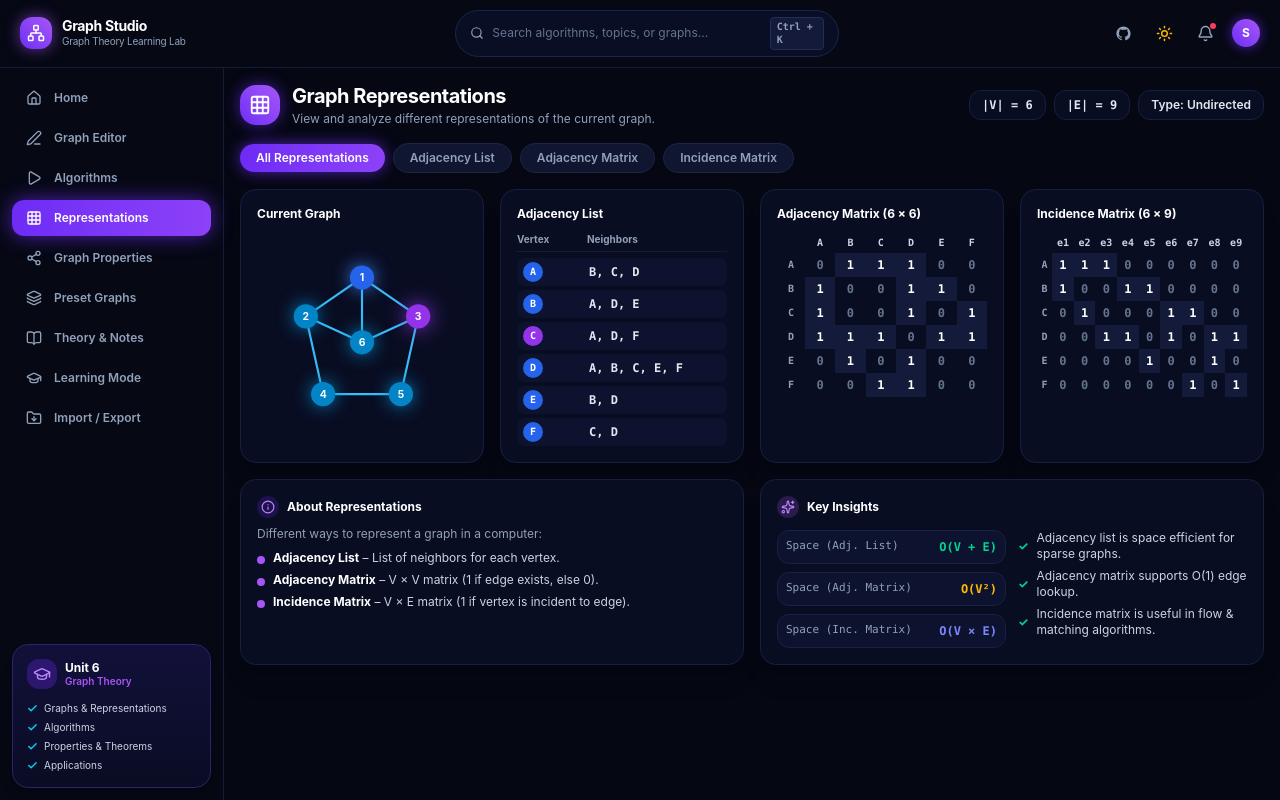
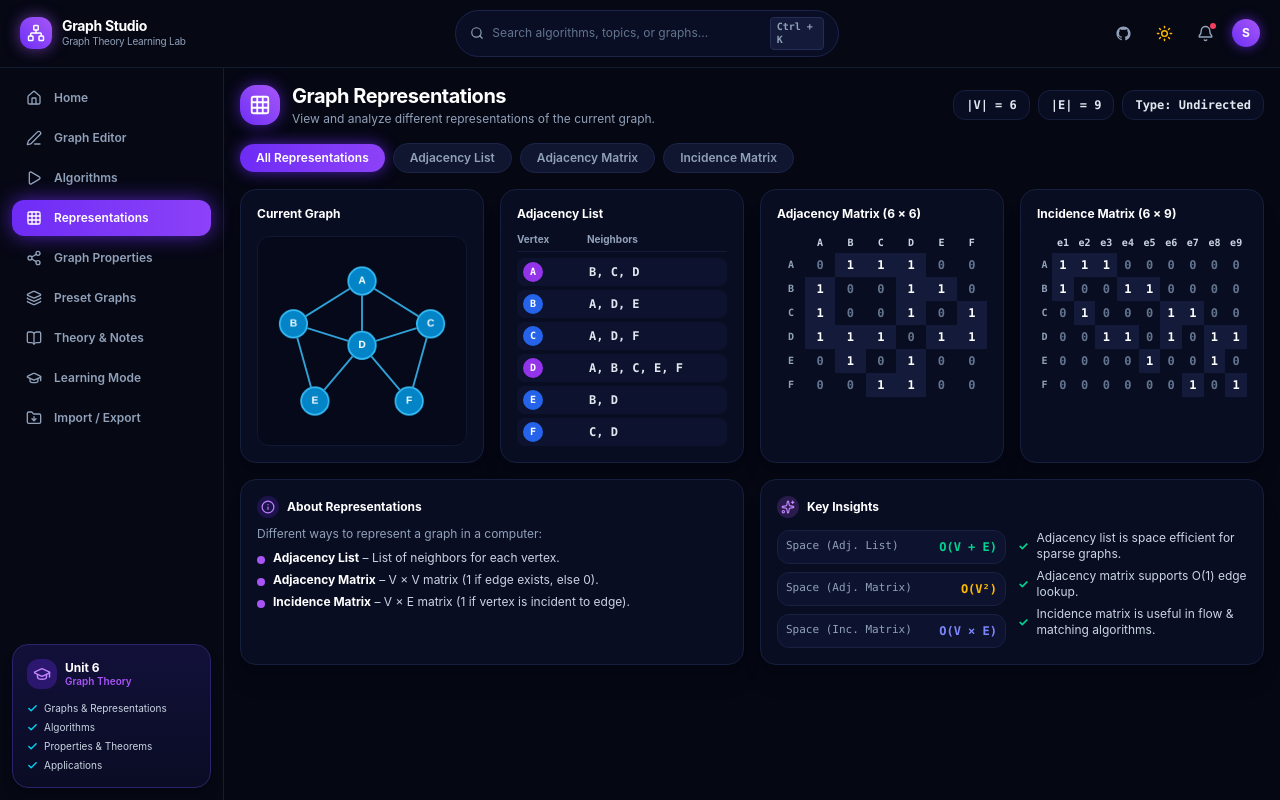
Before and after one commit to shubhamyadav0625/graph-studio-, a React (Vite) app: page / in a window 1280 px wide. Both pictures are taken after a click on the button "Representations". Built offline with nearby package versions, Linux system fonts and the light colour scheme.

Commit message:
Make representation tabs interactive with dedicated full views and dynamic Cytoscape graph sync

```diff
--- a/src/components/RepresentationsView.tsx
+++ b/src/components/RepresentationsView.tsx
@@ -1,16 +1,19 @@
 // src/components/RepresentationsView.tsx
-import React, { useState } from 'react';
+import React, { useState, useEffect, useRef } from 'react';
+import Cytoscape from 'cytoscape';
 import { useGraph } from '../context';
 import { Grid, Info, Sparkles } from 'lucide-react';
 
 const RepresentationsView: React.FC = () => {
   const { graph } = useGraph();
   const [activeTab, setActiveTab] = useState<'all' | 'list' | 'adjMatrix' | 'incMatrix'>('all');
+  const containerRef = useRef<HTMLDivElement>(null);
+  const cyRef = useRef<Cytoscape.Core | null>(null);
 
   const vCount = graph.vertices.length;
   const eCount = graph.edges.length;
 
-  // Build Adjacency List
+  // Build dynamic Adjacency List from current graph
   const adjList: Record<string, string[]> = {};
   graph.vertices.forEach((v) => {
     adjList[v] = [];
@@ -24,7 +27,7 @@ const RepresentationsView: React.FC = () => {
     }
   });
 
-  // Build Adjacency Matrix
+  // Build dynamic Adjacency Matrix from current graph
   const adjMatrix: number[][] = graph.vertices.map((u) =>
     graph.vertices.map((v) =>
       graph.edges.some(
@@ -35,8 +38,105 @@ const RepresentationsView: React.FC = () => {
     )
   );
 
+  // Initialize and update Cytoscape canvas for Current Graph
+  useEffect(() => {
+    if (!containerRef.current) return;
+
+    if (!cyRef.current) {
+      cyRef.current = Cytoscape({
+        container: containerRef.current,
+        elements: [],
+        boxSelectionEnabled: false,
+        autounselectify: false,
+        userZoomingEnabled: false,
+        userPanningEnabled: false,
+        style: [
+          {
+            selector: 'node',
+            style: {
+              label: 'data(label)',
+              'text-valign': 'center',
+              'text-halign': 'center',
+              color: '#ffffff',
+              'font-size': '12px',
+              'font-weight': 'bold',
+              'background-color': '#0284c7',
+              'border-width': 2,
+              'border-color': '#38bdf8',
+              width: 32,
+              height: 32,
+            } as any,
+          },
+          {
+            selector: 'edge',
+            style: {
+              width: 2.2,
+              'line-color': '#38bdf8',
+              'target-arrow-shape': 'none',
+              'curve-style': 'bezier',
+              opacity: 0.85,
+            } as any,
+          },
+        ],
+        layout: { name: 'preset' },
+      });
+    }
+
+    const cy = cyRef.current;
+    if (!cy) return;
+
+    const referenceCoords: Record<string, { x: number; y: number }> = {
+      '1': { x: 130, y: 35 },
+      '2': { x: 50, y: 85 },
+      '3': { x: 210, y: 85 },
+      '6': { x: 130, y: 110 },
+      '4': { x: 75, y: 175 },
+      '5': { x: 185, y: 175 },
+      'A': { x: 130, y: 35 },
+      'B': { x: 50, y: 85 },
+      'C': { x: 210, y: 85 },
+      'D': { x: 130, y: 110 },
+      'E': { x: 75, y: 175 },
+      'F': { x: 185, y: 175 },
+    };
+
+    const count = graph.vertices.length;
+    const elements: Cytoscape.ElementDefinition[] = [];
+
+    graph.vertices.forEach((v, index) => {
+      let pos = referenceCoords[v];
+      if (!pos) {
+        const angle = (2 * Math.PI * index) / Math.max(1, count);
+        pos = {
+          x: 130 + 80 * Math.sin(angle),
+          y: 110 - 70 * Math.cos(angle),
+        };
+      }
+      elements.push({
+        group: 'nodes',
+        data: { id: v, label: v },
+        position: pos,
+      });
+    });
+
+    graph.edges.forEach((e, i) => {
+      elements.push({
+        group: 'edges',
+        data: {
+          id: `e-${e.source}-${e.target}-${i}`,
+          source: e.source,
+          target: e.target,
+        },
+      });
+    });
+
+    cy.elements().remove();
+    cy.add(elements);
+    cy.fit(undefined, 20);
+  }, [graph]);
+
   return (
-    <div className="space-y-4 max-w-7xl mx-auto select-none">
+    <div className="space-y-4 max-w-7xl mx-auto select-none font-sans">
       {/* Top Banner Row matching exact Reference Screenshot */}
       <div className="flex items-center justify-between">
         <div className="flex items-center gap-3">
@@ -54,14 +154,14 @@ const RepresentationsView: React.FC = () => {
         </div>
 
         {/* Top Right Quick Stats */}
-        <div className="flex items-center gap-2">
-          <div className="px-3 py-1.5 rounded-xl bg-[#090d22] border border-[#161f3e] text-xs font-mono font-semibold text-slate-200">
+        <div className="flex items-center gap-2 font-mono text-xs">
+          <div className="px-3 py-1.5 rounded-xl bg-[#090d22] border border-[#161f3e] font-semibold text-slate-200">
             |V| = {vCount}
           </div>
-          <div className="px-3 py-1.5 rounded-xl bg-[#090d22] border border-[#161f3e] text-xs font-mono font-semibold text-slate-200">
+          <div className="px-3 py-1.5 rounded-xl bg-[#090d22] border border-[#161f3e] font-semibold text-slate-200">
             |E| = {eCount}
           </div>
-          <div className="px-3 py-1.5 rounded-xl bg-[#090d22] border border-[#161f3e] text-xs font-semibold text-slate-200">
+          <div className="px-3 py-1.5 rounded-xl bg-[#090d22] border border-[#161f3e] font-semibold text-slate-200">
             Type: Undirected
           </div>
         </div>
@@ -111,35 +211,14 @@ const RepresentationsView: React.FC = () => {
         </button>
       </div>
 
-      {/* Main Presentation Grid: Flex/Grid with balanced desktop sizing */}
+      {/* Main Presentation Layout: Dynamically reacts to selected Tab */}
+      {activeTab === 'all' && (
         <div className="grid grid-cols-1 md:grid-cols-2 lg:grid-cols-4 gap-4 items-stretch">
-        {/* Card 1: Current Graph SVG */}
+          {/* Card 1: Current Graph Interactive Canvas */}
           <div className="p-4 rounded-2xl bg-[#090d22] border border-[#161f3e] shadow-xl flex flex-col justify-between min-w-0">
             <h3 className="text-xs font-bold text-white mb-2">Current Graph</h3>
-          <div className="flex-1 flex items-center justify-center py-2 relative">
-            <svg width="190" height="190" viewBox="0 0 220 200" className="overflow-visible">
-              <line x1="110" y1="30" x2="45" y2="75" stroke="#38bdf8" strokeWidth="2.5" />
-              <line x1="110" y1="30" x2="175" y2="75" stroke="#38bdf8" strokeWidth="2.5" />
-              <line x1="45" y1="75" x2="65" y2="165" stroke="#38bdf8" strokeWidth="2.5" />
-              <line x1="175" y1="75" x2="155" y2="165" stroke="#38bdf8" strokeWidth="2.5" />
-              <line x1="65" y1="165" x2="155" y2="165" stroke="#38bdf8" strokeWidth="2.5" />
-              <line x1="110" y1="30" x2="110" y2="105" stroke="#38bdf8" strokeWidth="2.5" />
-              <line x1="45" y1="75" x2="110" y2="105" stroke="#38bdf8" strokeWidth="2.5" />
-              <line x1="175" y1="75" x2="110" y2="105" stroke="#38bdf8" strokeWidth="2.5" />
-
-              <circle cx="110" cy="30" r="14" fill="#2563eb" className="drop-shadow-[0_0_10px_rgba(59,130,246,0.9)]" />
-              <text x="110" y="34" fill="#ffffff" fontSize="12" fontWeight="bold" textAnchor="middle">1</text>
-              <circle cx="45" cy="75" r="14" fill="#0284c7" className="drop-shadow-[0_0_10px_rgba(2,132,199,0.9)]" />
-              <text x="45" y="79" fill="#ffffff" fontSize="12" fontWeight="bold" textAnchor="middle">2</text>
-              <circle cx="175" cy="75" r="14" fill="#9333ea" className="drop-shadow-[0_0_12px_rgba(147,51,234,0.9)]" />
-              <text x="175" y="79" fill="#ffffff" fontSize="12" fontWeight="bold" textAnchor="middle">3</text>
-              <circle cx="110" cy="105" r="14" fill="#0284c7" className="drop-shadow-[0_0_10px_rgba(2,132,199,0.9)]" />
-              <text x="110" y="109" fill="#ffffff" fontSize="12" fontWeight="bold" textAnchor="middle">6</text>
-              <circle cx="65" cy="165" r="14" fill="#0284c7" className="drop-shadow-[0_0_10px_rgba(2,132,199,0.9)]" />
-              <text x="65" y="169" fill="#ffffff" fontSize="12" fontWeight="bold" textAnchor="middle">4</text>
-              <circle cx="155" cy="165" r="14" fill="#0284c7" className="drop-shadow-[0_0_10px_rgba(2,132,199,0.9)]" />
-              <text x="155" y="169" fill="#ffffff" fontSize="12" fontWeight="bold" textAnchor="middle">5</text>
-            </svg>
+            <div className="h-[210px] w-full relative py-1 rounded-xl bg-[#060919] border border-[#121833] overflow-hidden">
+              <div ref={containerRef} className="w-full h-full" />
             </div>
           </div>
 
@@ -151,13 +230,13 @@ const RepresentationsView: React.FC = () => {
                 <span className="col-span-4">Vertex</span>
                 <span className="col-span-8">Neighbors</span>
               </div>
-            <div className="space-y-1 font-mono text-xs">
+              <div className="space-y-1 font-mono text-xs max-h-[190px] overflow-y-auto">
                 {graph.vertices.map((v, idx) => (
                   <div key={v} className="grid grid-cols-12 items-center py-1 px-1.5 rounded-lg bg-[#0d132e]">
                     <div className="col-span-4 flex items-center">
                       <span
                         className={`w-5 h-5 rounded-full flex items-center justify-center text-white text-[10px] font-bold ${
-                        idx === 2 ? 'bg-[#9333ea]' : 'bg-[#2563eb]'
+                          idx % 3 === 0 ? 'bg-[#9333ea]' : 'bg-[#2563eb]'
                         }`}
                       >
                         {v}
@@ -178,6 +257,7 @@ const RepresentationsView: React.FC = () => {
               <h3 className="text-xs font-bold text-white mb-2.5">
                 Adjacency Matrix ({vCount} × {vCount})
               </h3>
+              <div className="max-h-[190px] overflow-y-auto">
                 <table className="w-full text-center border-collapse font-mono text-xs">
                   <thead>
                     <tr className="text-slate-400 text-[10px]">
@@ -209,6 +289,7 @@ const RepresentationsView: React.FC = () => {
                 </table>
               </div>
             </div>
+          </div>
 
           {/* Card 4: Incidence Matrix */}
           <div className="p-4 rounded-2xl bg-[#090d22] border border-[#161f3e] shadow-xl flex flex-col justify-between overflow-x-auto min-w-0">
@@ -216,6 +297,7 @@ const RepresentationsView: React.FC = () => {
               <h3 className="text-xs font-bold text-white mb-2.5">
                 Incidence Matrix ({vCount} × {eCount})
               </h3>
+              <div className="max-h-[190px] overflow-y-auto">
                 <table className="w-full text-center border-collapse font-mono text-xs">
                   <thead>
                     <tr className="text-slate-400 text-[10px]">
@@ -251,6 +333,157 @@ const RepresentationsView: React.FC = () => {
               </div>
             </div>
           </div>
+        </div>
+      )}
+
+      {/* Dedicated View: Adjacency List */}
+      {activeTab === 'list' && (
+        <div className="p-6 rounded-2xl bg-[#090d22] border border-[#161f3e] shadow-xl space-y-4">
+          <div className="flex items-center justify-between border-b border-[#141b38] pb-3">
+            <div>
+              <h3 className="text-sm font-bold text-white">Full Adjacency List Representation</h3>
+              <p className="text-xs text-slate-400 mt-0.5">
+                Each vertex maps to a dynamic list of directly connected neighbor vertices.
+              </p>
+            </div>
+            <span className="px-3 py-1 rounded-xl bg-[#0d132e] border border-[#182142] font-mono text-xs text-emerald-400 font-bold">
+              Space: O(V + E)
+            </span>
+          </div>
+
+          <div className="grid grid-cols-1 md:grid-cols-2 lg:grid-cols-3 gap-3">
+            {graph.vertices.map((v, idx) => (
+              <div key={v} className="p-3 rounded-xl bg-[#0d132e] border border-[#182142] flex items-center justify-between">
+                <div className="flex items-center gap-2.5">
+                  <span
+                    className={`w-7 h-7 rounded-lg flex items-center justify-center text-white text-xs font-bold ${
+                      idx % 2 === 0 ? 'bg-[#6e2bf5]' : 'bg-[#0284c7]'
+                    }`}
+                  >
+                    {v}
+                  </span>
+                  <span className="text-xs text-slate-400 font-medium">deg({v}) = {(adjList[v] || []).length}</span>
+                </div>
+                <div className="font-mono text-xs font-semibold text-white">
+                  {(adjList[v] || []).length > 0 ? (adjList[v] || []).join(' → ') : 'Ø'}
+                </div>
+              </div>
+            ))}
+          </div>
+        </div>
+      )}
+
+      {/* Dedicated View: Adjacency Matrix */}
+      {activeTab === 'adjMatrix' && (
+        <div className="p-6 rounded-2xl bg-[#090d22] border border-[#161f3e] shadow-xl space-y-4">
+          <div className="flex items-center justify-between border-b border-[#141b38] pb-3">
+            <div>
+              <h3 className="text-sm font-bold text-white">Full Adjacency Matrix ({vCount} × {vCount})</h3>
+              <p className="text-xs text-slate-400 mt-0.5">
+                Binary symmetric matrix where entry (u, v) = 1 represents an edge between u and v.
+              </p>
+            </div>
+            <span className="px-3 py-1 rounded-xl bg-[#0d132e] border border-[#182142] font-mono text-xs text-amber-400 font-bold">
+              Space: O(V²)
+            </span>
+          </div>
+
+          <div className="overflow-x-auto">
+            <table className="w-full text-center border-collapse font-mono text-sm">
+              <thead>
+                <tr className="text-slate-400">
+                  <th className="p-2 border border-[#141b38] bg-[#060814]"></th>
+                  {graph.vertices.map((v) => (
+                    <th key={v} className="p-2 border border-[#141b38] bg-[#0b0f29] font-bold text-white">
+                      {v}
+                    </th>
+                  ))}
+                </tr>
+              </thead>
+              <tbody>
+                {adjMatrix.map((row, i) => (
+                  <tr key={i} className="hover:bg-[#121938]">
+                    <td className="p-2 border border-[#141b38] bg-[#0b0f29] font-bold text-white">
+                      {graph.vertices[i]}
+                    </td>
+                    {row.map((val, j) => (
+                      <td
+                        key={j}
+                        className={`p-2 border border-[#141b38] font-bold ${
+                          val === 1
+                            ? 'text-white bg-[#6e2bf5]/30 shadow-[inset_0_0_8px_rgba(110,43,245,0.4)]'
+                            : 'text-slate-600 bg-[#090d22]'
+                        }`}
+                      >
+                        {val}
+                      </td>
+                    ))}
+                  </tr>
+                ))}
+              </tbody>
+            </table>
+          </div>
+        </div>
+      )}
+
+      {/* Dedicated View: Incidence Matrix */}
+      {activeTab === 'incMatrix' && (
+        <div className="p-6 rounded-2xl bg-[#090d22] border border-[#161f3e] shadow-xl space-y-4">
+          <div className="flex items-center justify-between border-b border-[#141b38] pb-3">
+            <div>
+              <h3 className="text-sm font-bold text-white">Full Incidence Matrix ({vCount} × {eCount})</h3>
+              <p className="text-xs text-slate-400 mt-0.5">
+                Matrix where entry (v, e) = 1 if vertex v is incident to edge e. Exactly two 1s per column.
+              </p>
+            </div>
+            <span className="px-3 py-1 rounded-xl bg-[#0d132e] border border-[#182142] font-mono text-xs text-indigo-400 font-bold">
+              Space: O(V × E)
+            </span>
+          </div>
+
+          <div className="overflow-x-auto">
+            <table className="w-full text-center border-collapse font-mono text-sm">
+              <thead>
+                <tr className="text-slate-400">
+                  <th className="p-2 border border-[#141b38] bg-[#060814]"></th>
+                  {graph.edges.map((e, idx) => (
+                    <th key={idx} className="p-2 border border-[#141b38] bg-[#0b0f29] font-semibold text-slate-200">
+                      e{idx + 1}
+                      <span className="block text-[10px] text-slate-400 font-normal">
+                        ({e.source}—{e.target})
+                      </span>
+                    </th>
+                  ))}
+                </tr>
+              </thead>
+              <tbody>
+                {graph.vertices.map((v) => (
+                  <tr key={v} className="hover:bg-[#121938]">
+                    <td className="p-2 border border-[#141b38] bg-[#0b0f29] font-bold text-white">
+                      {v}
+                    </td>
+                    {graph.edges.map((e, eIdx) => {
+                      const isIncident = e.source === v || e.target === v ? 1 : 0;
+                      return (
+                        <td
+                          key={eIdx}
+                          className={`p-2 border border-[#141b38] font-bold ${
+                            isIncident
+                              ? 'text-white bg-[#0284c7]/30 shadow-[inset_0_0_8px_rgba(2,132,199,0.4)]'
+                              : 'text-slate-600 bg-[#090d22]'
+                          }`}
+                        >
+                          {isIncident}
+                        </td>
+                      );
+                    })}
+                  </tr>
+                ))}
+              </tbody>
+            </table>
+          </div>
+        </div>
+      )}
 
       {/* Bottom Row: About Representations & Key Insights */}
       <div className="grid grid-cols-1 lg:grid-cols-2 gap-4 items-stretch">
```
Lines whose indentation alone changed are shown as unchanged.
